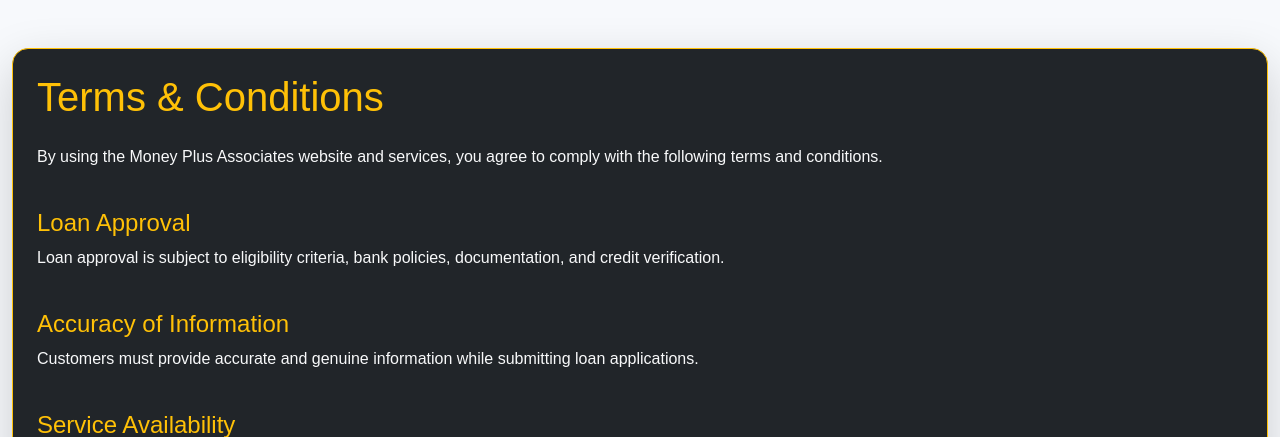
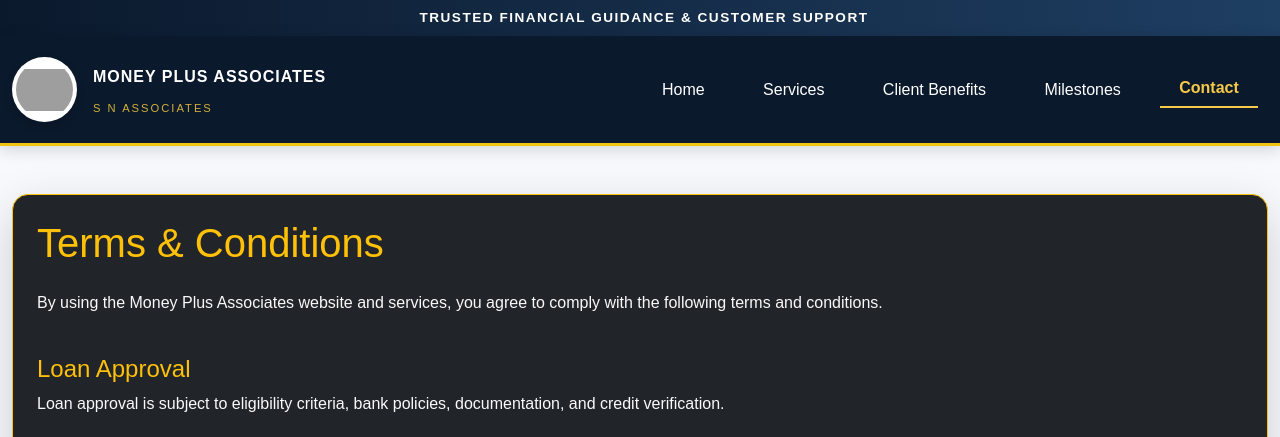
Before and after one commit to MoneyPlusAssociates/MoneyPlusAssociates, a Flask app: page /terms-and-conditions in a window 1280 px wide. Shown: the top 437 px of the page. Run offline with Flask 3, Linux system fonts and the light colour scheme; grey boxes are pictures that could not be loaded.

Commit message:
Update terms.html

```diff
--- a/templates/terms.html
+++ b/templates/terms.html
@@ -9,7 +9,42 @@
     <link rel="stylesheet" href="{{ url_for('static', filename='css/style.css') }}">
 </head>
 <body>
+ <!-- TOP BAR -->
+    <div class="mission-bar py-2 text-center">
+        <i class="fas fa-handshake me-2"></i>
+        Trusted Financial Guidance & Customer Support
+    </div>
 
+    <!-- NAVBAR -->
+    <nav class="navbar navbar-expand-lg navbar-dark sticky-top py-3">
+        <div class="container">
+
+            <a class="navbar-brand d-flex align-items-center gap-3" href="/">
+                <img src="https://i.postimg.cc/0Qn31QPC/LOGO-WATER-MARK-111.png"
+                     alt="Money Plus Associates Logo"
+                     class="brand-logo">
+
+                <div>
+                    <span class="brand-main">MONEY PLUS ASSOCIATES</span><br>
+                    <span class="brand-sub">S N ASSOCIATES</span>
+                </div>
+            </a>
+
+            <button class="navbar-toggler" type="button" data-bs-toggle="collapse" data-bs-target="#navbarNav">
+                <span class="navbar-toggler-icon"></span>
+            </button>
+
+            <div class="collapse navbar-collapse" id="navbarNav">
+                <ul class="navbar-nav ms-auto">
+                    <li class="nav-item"><a class="nav-link" href="/">Home</a></li>
+                    <li class="nav-item"><a class="nav-link" href="/loans">Services</a></li>
+                    <li class="nav-item"><a class="nav-link" href="/benefits">Client Benefits</a></li>
+                    <li class="nav-item"><a class="nav-link" href="/history">Milestones</a></li>
+                    <li class="nav-item"><a class="nav-link active" href="/contact">Contact</a></li>
+                </ul>
+            </div>
+        </div>
+    </nav>
 <section class="container py-5">
     <div class="card bg-dark text-light border-warning shadow-lg p-4 rounded-4">
 
```
